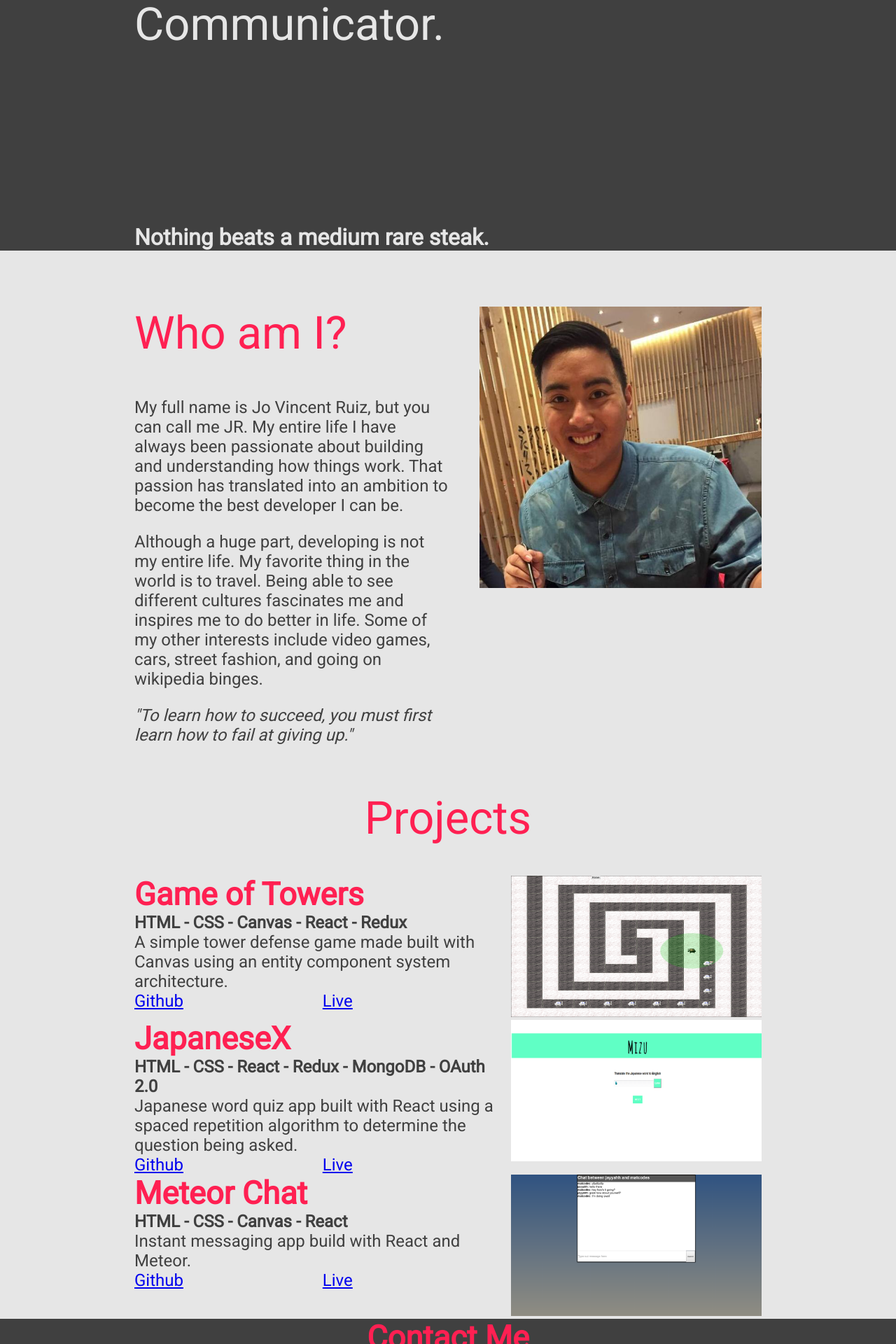
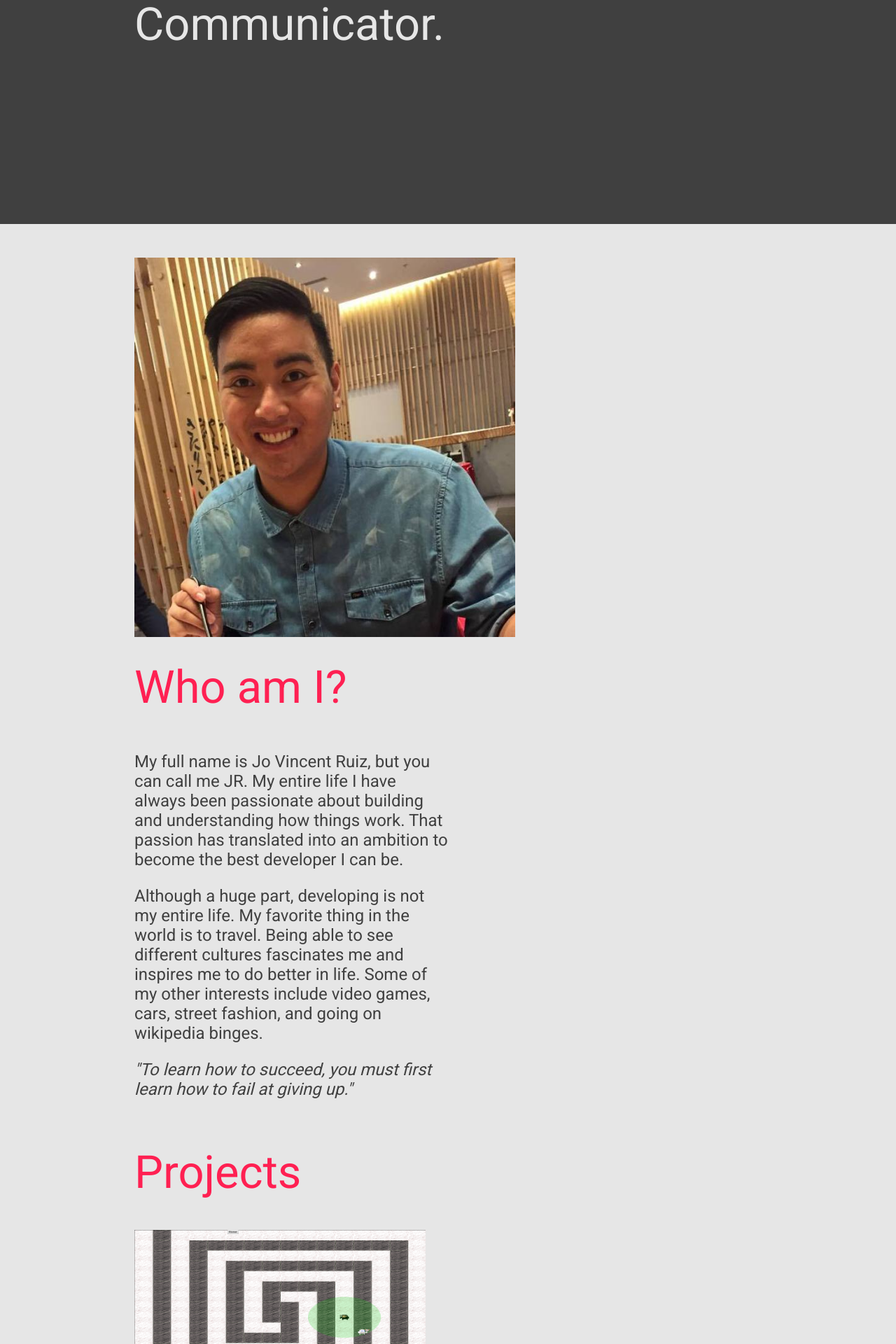
Before and after one commit to jvjruiz/portfolio, a React (Create React App) app: page / in a window 1280 px wide. Shown: the part 480-2400 px from the top of the page at 70% size. Built offline with nearby package versions, Linux system fonts and the light colour scheme.

Commit message:
made pictures for projects more responsive

```diff
--- a/src/components/intro.js
+++ b/src/components/intro.js
@@ -38,9 +38,6 @@ export default class Intro extends Component {
 							Communicator.
 						</li>
 					</ul>
-					<div className="randomPhraseContainer">
-						{this.renderRandomPhrase()}
-					</div>
 				</div>
 			</div>
 		)
--- a/src/components/projects.js
+++ b/src/components/projects.js
@@ -11,13 +11,14 @@ export default class Projects extends Component {
 
 	render() {
 		return(
-			<div id="projects">
 			<div>
 				<span className="headerContainer">
 					<h1 id="projectsHeader" className="headerText">Projects</h1>
 				</span>
-					<span className="contentContainer">
 				<div className="projectContainer">
+					<div className="projectImageContainer">
+						<img src={gameOfTowers} className="projectImage" />
+					</div>
 					<div className ="projectText">
 						<div className="projectName subHeaderText">
 							Game of Towers
@@ -33,11 +34,12 @@ export default class Projects extends Component {
 							<a href="gameoftowers.herokuapp.com" className="projectLink">Live</a>
 						</div>
 					</div>
-							<div className="projectImageContainer">
-								<img src={gameOfTowers} className="projectImage" />
-							</div>
+
 				</div>
 				<div className="projectContainer">
+					<div className="projectImageContainer">
+						<img src={japaneseX} className="projectImage" />
+					</div>
 					<div className ="projectText">
 						<div className="projectName subHeaderText">
 							JapaneseX
@@ -57,11 +59,11 @@ export default class Projects extends Component {
 							</div>
 						</div>
 					</div>
-							<div className="projectImageContainer">
-								<img src={japaneseX} className="projectImage" />
-							</div>
 				</div>
 				<div className="projectContainer">
+					<div className="projectImageContainer">
+						<img src={meteorChat} className="projectImage" />
+					</div>
 					<div className ="projectText">
 						<div className="projectName subHeaderText">
 							Meteor Chat
@@ -81,11 +83,6 @@ export default class Projects extends Component {
 							</div>
 						</div>
 					</div>
-							<div className="projectImageContainer">
-								<img src={meteorChat} className="projectImage" />
-							</div>
-						</div>
-					</span>
 				</div>
 			</div>
 		)
--- a/src/index.css
+++ b/src/index.css
@@ -9,18 +9,6 @@ html,body {
 
 ul {
     list-style: none;
-}
-
-.content {
-    color: #e6e6e6;
-    background-color: #e6e6e6;
-    width: 70%;
-    margin-right: auto;
-    margin-left: auto;
-}
-
-#headerIntroWord {
-  color:#e6e6e6;
 }
 
 .headerText {
@@ -36,19 +24,6 @@ ul {
 .contentText {
     font-size:24px;
     color: #404040;
-}
-
-#intro {
-  width: 100%;
-  height:100%;
-  min-height:100vh;
-  position:relative;
-  background-color: #404040;
-}
-
-#introContentContainer {
-  width: 100%;
-  background-color: #404040;
 }
 
 #intro_message {
@@ -72,6 +47,31 @@ ul {
 
 #name {
   color: #ff2052;
+}
+
+.content {
+    color: #e6e6e6;
+    background-color: #e6e6e6;
+    width: 70%;
+    margin-right: auto;
+    margin-left: auto;
+}
+
+#headerIntroWord {
+  color:#e6e6e6;
+}
+
+#intro {
+  width: 100%;
+  height:100%;
+  min-height:100vh;
+  position:relative;
+  background-color: #404040;
+}
+
+#introContentContainer {
+  width: 100%;
+  background-color: #404040;
 }
 
 #blinking-cursor {
@@ -153,6 +153,7 @@ ul {
     padding-top:150px;
 }
 
+/*
 .randomPhrase {
     font-size:4vh;
     text-align: left;
@@ -160,10 +161,11 @@ ul {
     color:#e6e6e6;
     font-weight:900;
 }
+*/
 
 #aboutMeContainer {
     display:flex;
-    flex-wrap: wrap;
+    flex-wrap: wrap-reverse;
     z-index:1;
     width:70%;
     height:60%;
@@ -174,9 +176,9 @@ ul {
 }
 
 #aboutMeTextContainer {
-  width:50%;
-vertical-align: top;
-padding-right: 5%;
+    width:50%;
+    vertical-align: top;
+    padding-right: 5%;
 }
 
 .aboutMeHeader {
@@ -192,48 +194,38 @@ padding-right: 5%;
 }
 
 #aboutMePhotoContainer {
-  width: 45%;
-  height: auto;
-  max-height: 100%;
+  height: 36em;
+  width: 34em;
 }
 
 #aboutMePhoto {
-  max-width:100%;
+  width:100%;
 }
 
 #projects {
   width: 100%;
 }
 
-#technologies {
-  height: 35em;
-  width: 100%;
-  z-index: 0;
-  background-attachment: fixed;
-  background-color: #e6e6e6;
-}
-
-#techonologiesContent {
-    position:relative;
-    top:25%;
-    background-color: #404040;
-    max-height: 45%;
-}
-
 #projectsHeader {
-    text-align: center;
+    width:70%;
+    margin-right: auto;
+    margin-left: auto;
+    text-align: left;
     color: #ff2052;
 }
 
 .projectContainer {
     width:70%;
+    display:flex;
+    flex-wrap: wrap;
     margin-left: auto;
     margin-right: auto;
+    padding-bottom: 2em;
 }
 
 .projectText {
-    display:inline-block;
     vertical-align: top;
+    padding-left: 5%;
     width:60%;
 }
 
@@ -243,12 +235,7 @@ padding-right: 5%;
 }
 
 .projectTechnologies {
-
     font-weight:bold;
-}
-
-.projectDescription {
-
 }
 
 .projectLink {
@@ -258,8 +245,7 @@ padding-right: 5%;
 }
 
 .projectImageContainer {
-    display: inline-block;
-    width: 40%;
+    width: 26em;
 }
 
 .projectImage {
```
Lines whose indentation alone changed are shown as unchanged.
